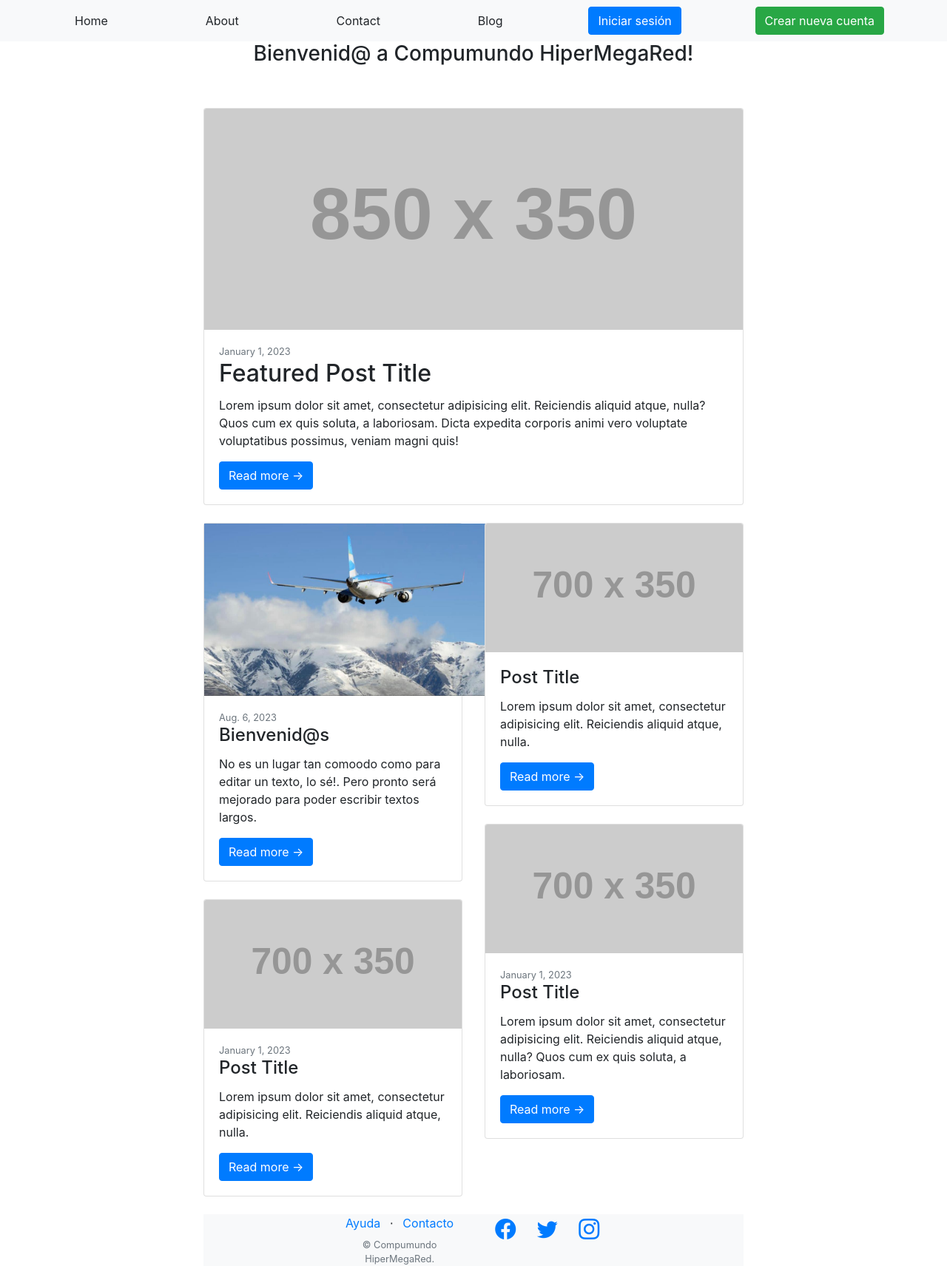
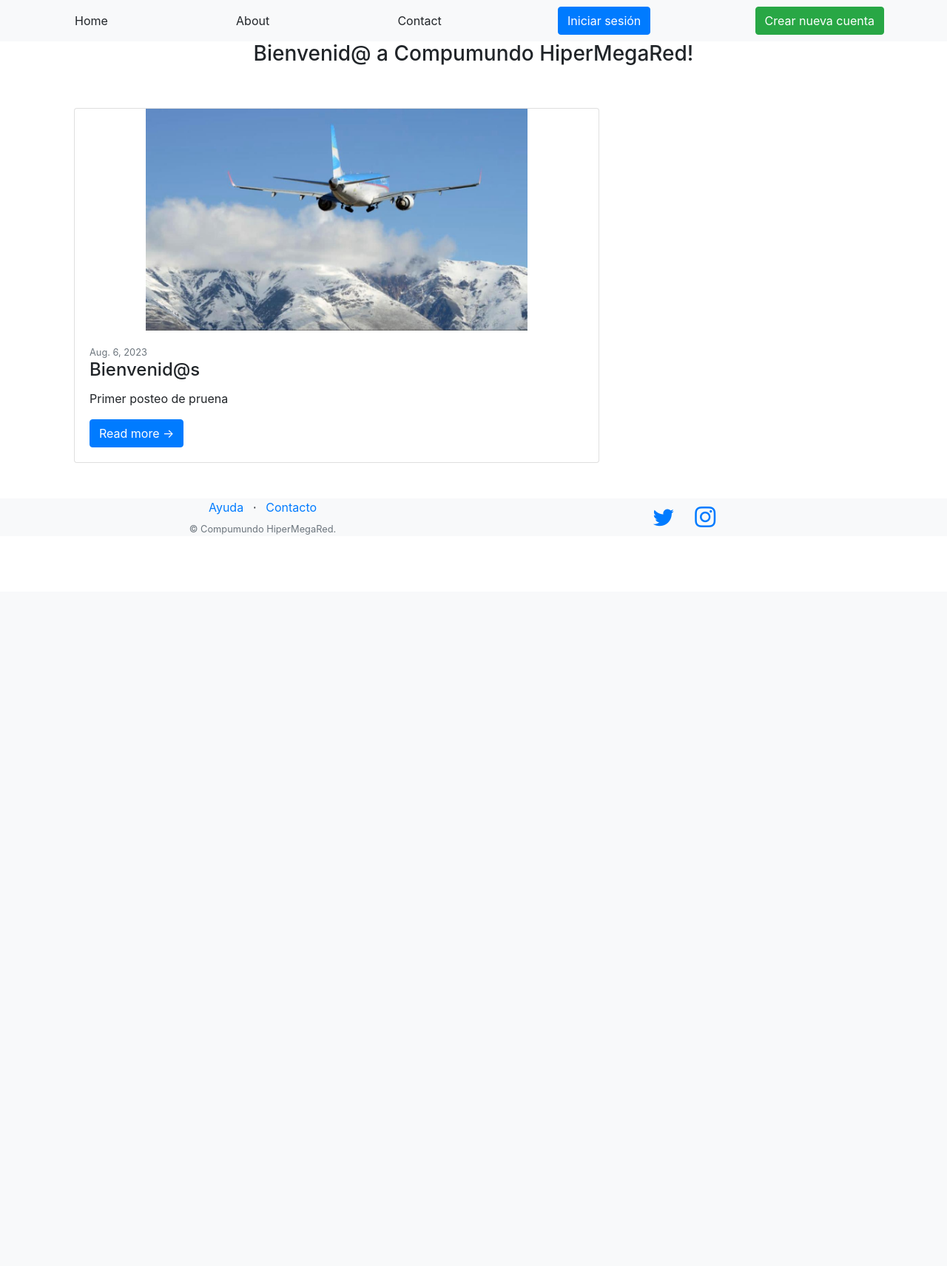
Before and after one commit to Gerwass/Blog_proyecto_final_Wassermann, a Django app: page / in a window 1280 px wide. Shown: the whole page at 74% size. After the commit the page ends 723 px from the top, so only its background shows below. Run offline with Django 4.2, Linux system fonts and the light colour scheme; data comes from the database, SQL or seed files in the repository; both versions use the stored data as it was after the commit; grey boxes labelled with a size stand in for pictures from a placeholder-image service; some libraries are stand-ins or nearby versions.

```diff
--- a/perfiles/urls.py
+++ b/perfiles/urls.py
@@ -1,6 +1,7 @@
 from django.contrib import admin
 from django.urls import path, include
-
+from django.conf import settings
+from django.conf.urls.static import static
 from perfiles.views import  (registro, login_view, CustomLogoutView,MiPerfilUpdateView,
                              agregar_avatar,about)
 
@@ -15,3 +16,7 @@ urlpatterns = [
     path('about/', about, name='about'),
 
     ]
+
+if settings.DEBUG:
+    urlpatterns += static(settings.STATIC_URL, document_root=settings.STATIC_ROOT)
+    urlpatterns += static(settings.MEDIA_URL, document_root=settings.MEDIA_ROOT)
--- a/templates_base/base.html
+++ b/templates_base/base.html
@@ -26,8 +26,9 @@
             <a class="nav-link" href="{% url 'inicio' %}">Home</a>
             <a class="nav-link" href="{% url 'about' %}">About</a>
             <a class="nav-link" href="#!">Contact</a>
-            <a class="nav-link active" aria-current="page" href="{% url 'lista_posteos' %}">Blog</a></li>
+
             {% if user.is_authenticated %}
+            <a class="nav-link active" aria-current="page" href="{% url 'lista_posteos' %}">Lista de Publicaciones</a></li>
             <div class="dropdown">
                 <button class="btn btn-secondary dropdown-toggle" type="button" id="dropdownMenuButton1" data-bs-toggle="dropdown" aria-expanded="false">
                     <div style="display: inline-flex;">
@@ -75,13 +76,10 @@
                     <div class="col-lg-6 h-100 text-center text-lg-end my-auto">
                         <ul class="list-inline mb-0">
                             <li class="list-inline-item me-4">
-                                <a href="#!"><i class="bi-facebook fs-3"></i></a>
-                            </li>
-                            <li class="list-inline-item me-4">
-                                <a href="#!"><i class="bi-twitter fs-3"></i></a>
+                                <a href="https://twitter.com/wassermanngeer"><i class="bi-twitter fs-3"></i></a>
                             </li>
                             <li class="list-inline-item">
-                                <a href="https://www.instagram.com/espndeportes/?hl=es"><i class="bi-instagram fs-3"></i></a>
+                                <a href="https://www.instagram.com/gerwassermann/?hl=en"><i class="bi-instagram fs-3"></i></a>
                             </li>
                         </ul>
                     </div>
--- a/templates_base/inicio.html
+++ b/templates_base/inicio.html
@@ -1,13 +1,28 @@
 {%extends "base.html"%}
 
 <head>
-  <title>
+
     {% block titulo%}
       INICIO
     {% endblock titulo%}
 
-    </title>
+
+    <style>
+        .card {
+          width: 100%;
+          height: 100%;
+          display: flex;
+          flex-direction: column;
+          justify-content: space-between;
+        }
+
+        .card img {
+          width: 100%;
+          height: auto;
+        }
+      </style>
 </head>
+
 
 
 
@@ -15,12 +30,7 @@
 
 </nav>
 <link rel="stylesheet" href="https://maxcdn.bootstrapcdn.com/bootstrap/4.5.2/css/bootstrap.min.css">
-<style>
-    .container {
-        display: flex;
-        justify-content: center;
-    }
-</style>
+
 {% if user.is_authenticated %}
 <h3>Hola {{user.get_full_name}}</h3>
 <div>
@@ -33,69 +43,39 @@
 
 </div>
 <br><br>
-<!-- Page content-->
 <div class="container">
-    <div style="display: flex; justify-content: center"  class="row">
-        <!-- Blog entries-->
+    <!-- Nested row for non-featured blog posts -->
+    {% for posteo in posteos %}
         <div class="col-lg-8">
-            <!-- Featured blog post-->
-            <div class="card mb-4">
-                <a href=""><img class="card-img-top" src="https://dummyimage.com/850x350/dee2e6/6c757d.jpg" alt="..." /></a>
+            <!-- Blog post -->
+            <div class="card mb-5">
+                <a href="{% url 'ver_posteo' posteo.id %}">
+                    <div class="image-container">
+                        <img src="{{ posteo.imagen.url }}" alt="{{ posteo.imagen.alt }}" />
+                    </div>
+                </a>
                 <div class="card-body">
-                    <div class="small text-muted">January 1, 2023</div>
-                    <h2 class="card-title">Featured Post Title</h2>
-                    <p class="card-text">Lorem ipsum dolor sit amet, consectetur adipisicing elit. Reiciendis aliquid atque, nulla? Quos cum ex quis soluta, a laboriosam. Dicta expedita corporis animi vero voluptate voluptatibus possimus, veniam magni quis!</p>
-                    <a class="btn btn-primary" href="#!">Read more →</a>
+                    <div class="small text-muted">{{ posteo.fecha_publicacion }}</div>
+                    <h2 class="card-title h4">{{ posteo.titulo }}</h2>
+                    <p class="card-text">{{ posteo.bajada }}</p>
+                    <a class="btn btn-primary" href="{% url 'ver_posteo' posteo.id %}">Read more →</a>
                 </div>
             </div>
-            <!-- Nested row for non-featured blog posts-->
-            {% for posteo in posteos %}
-             <div class="row">
-                <div class="col-lg-6">
-                    <!-- Blog post-->
-                    <div class="card mb-4">
-                        <a href="#!"><img src="{{ posteo.imagen.url }}" alt="{{ posteo.imagen.alt }}" style="max-width: 400px; max-height: 300px;" /></a>
-                        <div class="card-body">
-                            <div class="small text-muted">{{ posteo.fecha_publicacion }}</div>
-                            <h2 class="card-title h4">{{ posteo.titulo }}</h2>
-                            <p class="card-text">{{ posteo.texto }}</p>
-                            <a class="btn btn-primary" href="#!">Read more →</a>
-                        </div>
-                    </div>
-            {% endfor %}
-                    <!-- Blog post-->
-                    <div class="card mb-4">
-                        <a href="#!"><img class="card-img-top" src="https://dummyimage.com/700x350/dee2e6/6c757d.jpg" alt="..." /></a>
-                        <div class="card-body">
-                            <div class="small text-muted">January 1, 2023</div>
-                            <h2 class="card-title h4">Post Title</h2>
-                            <p class="card-text">Lorem ipsum dolor sit amet, consectetur adipisicing elit. Reiciendis aliquid atque, nulla.</p>
-                            <a class="btn btn-primary" href="#!">Read more →</a>
-                        </div>
-                    </div>
-                </div>
-                <div class="col-lg-6">
-                    <!-- Blog post-->
-                    <div class="card mb-4">
-                        <a href="#!"><img class="card-img-top" src="https://dummyimage.com/700x350/dee2e6/6c757d.jpg" alt="..." /></a>
-                        <div class="card-body">
-                            <div class="small text-muted">{{ posteo.fecha_publicacion }}</div>
-                            <h2 class="card-title h4">Post Title</h2>
-                            <p class="card-text">Lorem ipsum dolor sit amet, consectetur adipisicing elit. Reiciendis aliquid atque, nulla.</p>
-                            <a class="btn btn-primary" href="#!">Read more →</a>
-                        </div>
-                    </div>
-                    <!-- Blog post-->
-                    <div class="card mb-4">
-                        <a href="#!"><img class="card-img-top" src="https://dummyimage.com/700x350/dee2e6/6c757d.jpg" alt="..." /></a>
-                        <div class="card-body">
-                            <div class="small text-muted">January 1, 2023</div>
-                            <h2 class="card-title h4">Post Title</h2>
-                            <p class="card-text">Lorem ipsum dolor sit amet, consectetur adipisicing elit. Reiciendis aliquid atque, nulla? Quos cum ex quis soluta, a laboriosam.</p>
-                            <a class="btn btn-primary" href="#!">Read more →</a>
-                        </div>
-                    </div>
-                </div>
-            </div>
+        </div>
+    {% endfor %}
+</div>
+
+<style>
+    .image-container {
+        display: flex;
+        justify-content: center;
+    }
+
+    .image-container img {
+        max-width: 700px;
+        height: 300px;
+        object-fit: cover; /* Ajustar la imagen para que cubra el contenedor */
+    }
+</style>
 
 {% endblock contenido %}
```
Also changed, not shown: perfiles/templates/perfiles/about.html (+11 -2 lines), db.sqlite3, media/media/WhatsApp Image 2023-05-01 at 14.24.25.jpeg (added), readme.md (added).
